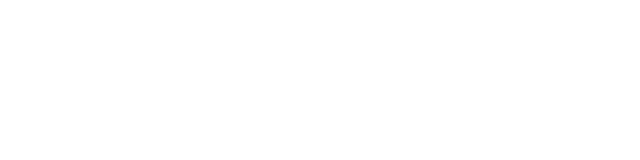
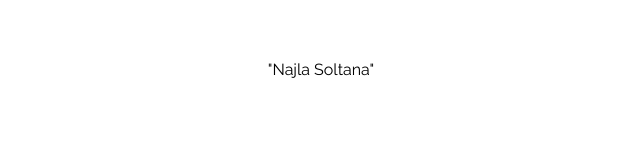
Before and after one commit to CodeYourFuture/cyf-weather, a React (Create React App) app: page / in a window 1280 px wide. Shown: the top 160 px of the page, without its empty margins (339-979 px from the left). Built offline with nearby package versions, Linux system fonts and the light colour scheme.

Commit message:
making sure the app is working

```diff
--- a/src/App.js
+++ b/src/App.js
@@ -1,21 +1,17 @@
-import React, { Component } from 'react';
-import './App.css';
+import React, { Component } from "react";
+import "./App.css";
 
 class App extends Component {
-
   constructor(props) {
     super(props);
-    this.state = {
-    };
+    this.state = {};
   }
 
-  render () {
+  render() {
     return (
       <div className="app">
-        <header className="app__header">
-        </header>
-        <main className="app__main">
-        </main>
+        <header className="app__header" />
+        <main className="app__main">"Najla Soltana"</main>
       </div>
     );
   }
```
